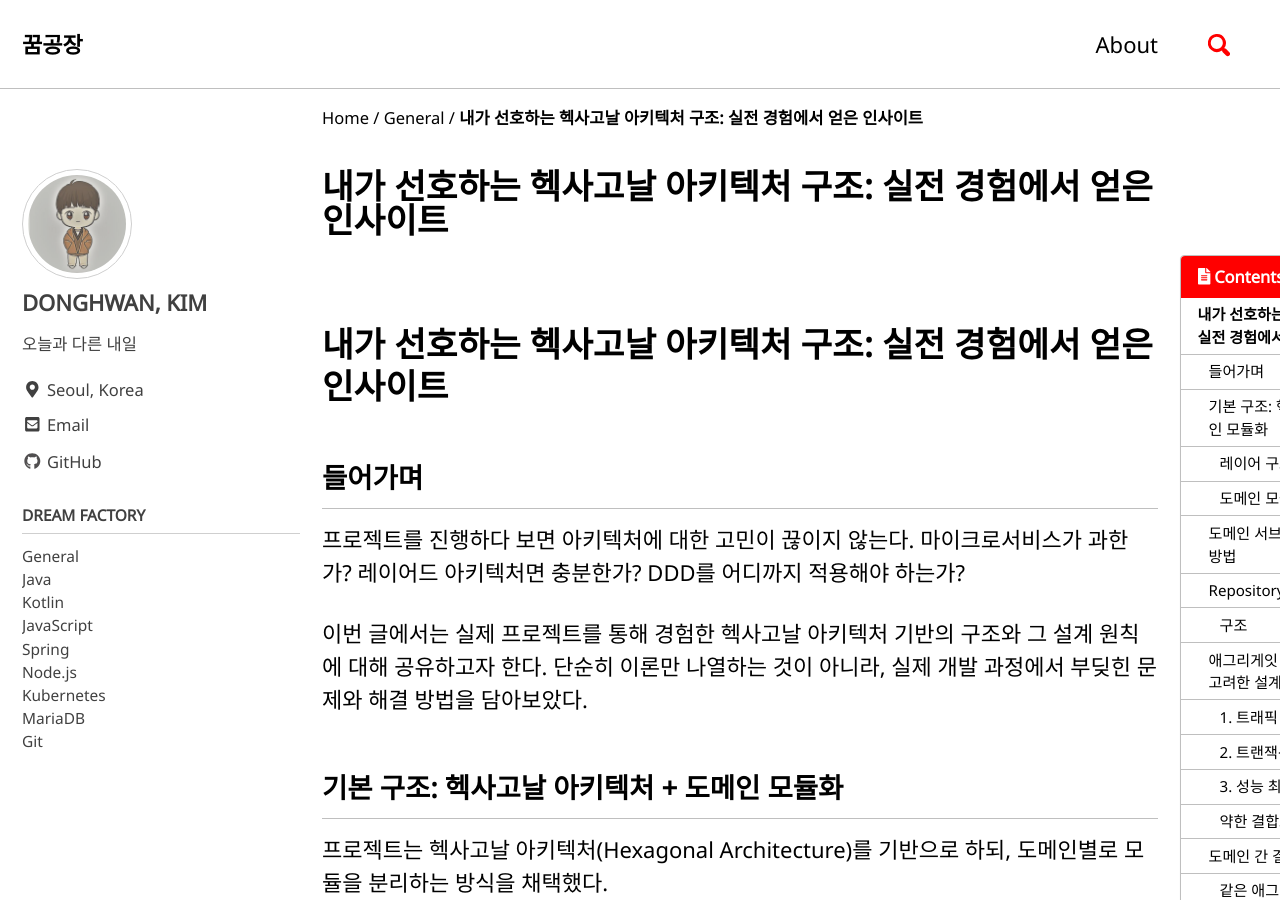
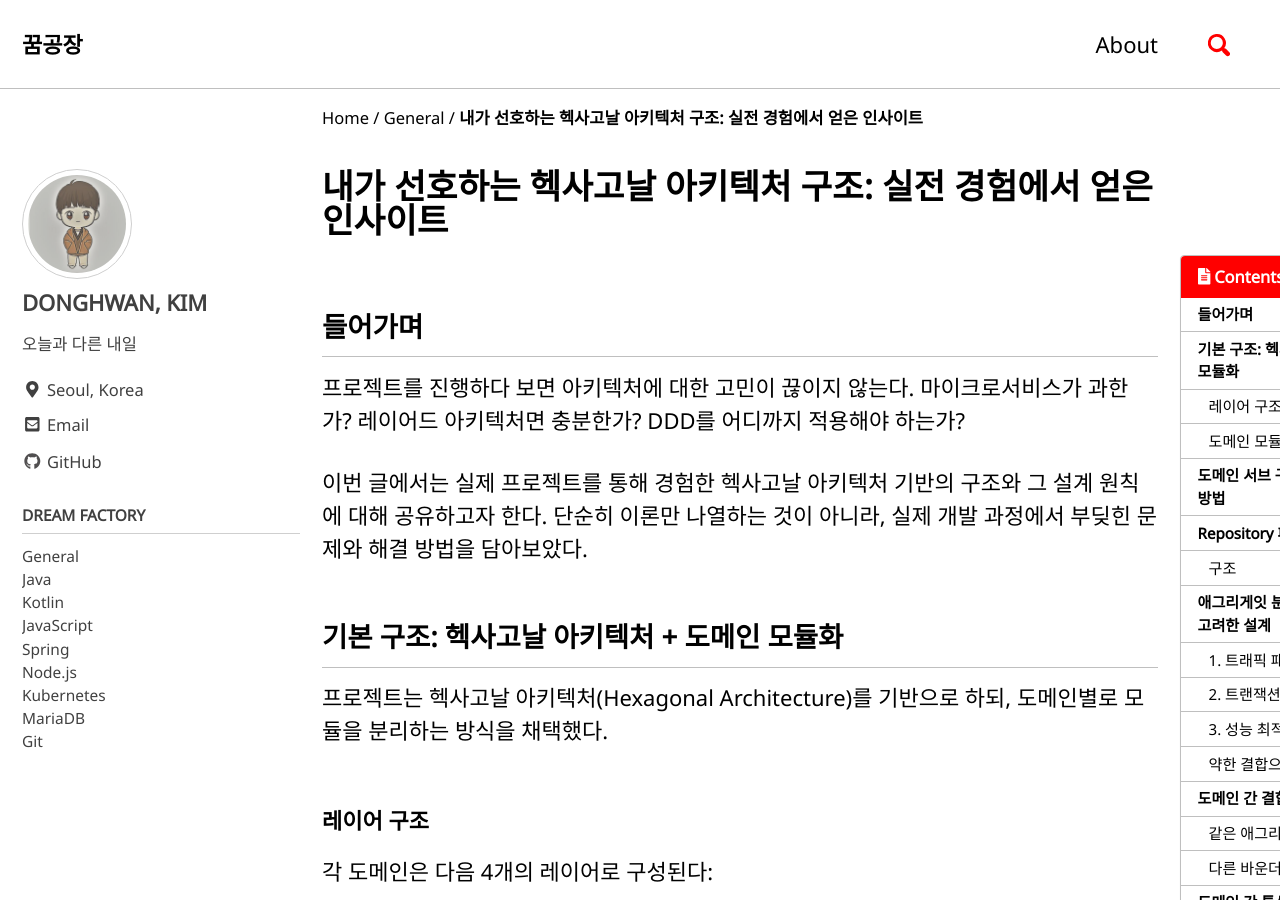
Before and after one commit to yearnlune/yearnlune.github.io, a Jekyll site: the page built from _posts/2025-12-10-hexagonal-architecture.md, in a window 1280 px wide and 900 px high. Built offline with Jekyll 4.4.1, drawn with Linux system fonts in a browser that asks for light colours; cached includes are drawn as plain includes; comment, search, counter and statistics services are not loaded.

Commit message:
chore: 문서 변겨

```diff
--- a/_posts/2025-12-10-hexagonal-architecture.md
+++ b/_posts/2025-12-10-hexagonal-architecture.md
@@ -14,8 +14,6 @@ disabled: false
 categories:
     - general
 ---
-
-# 내가 선호하는 헥사고날 아키텍처 구조: 실전 경험에서 얻은 인사이트
 
 ## 들어가며
 
```
